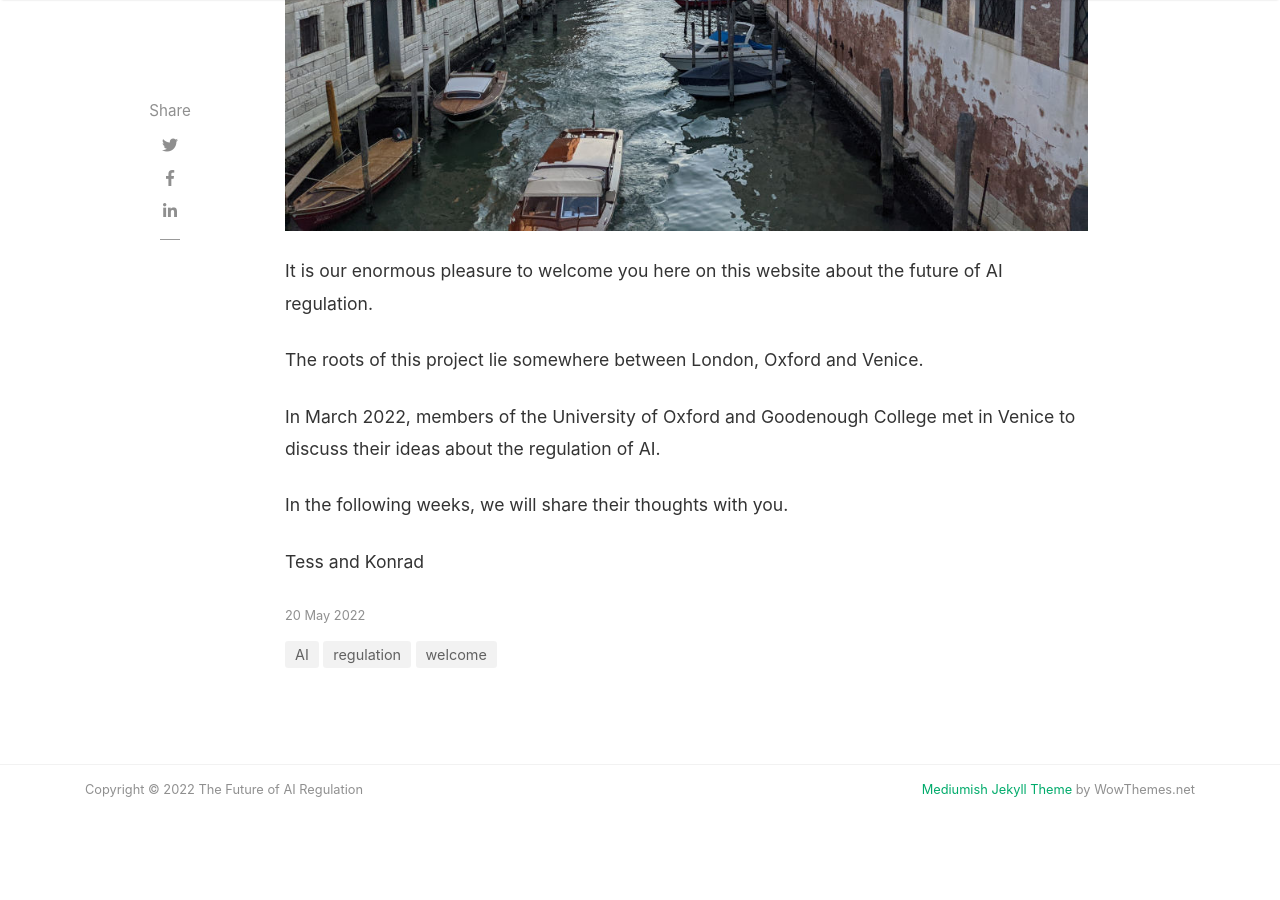
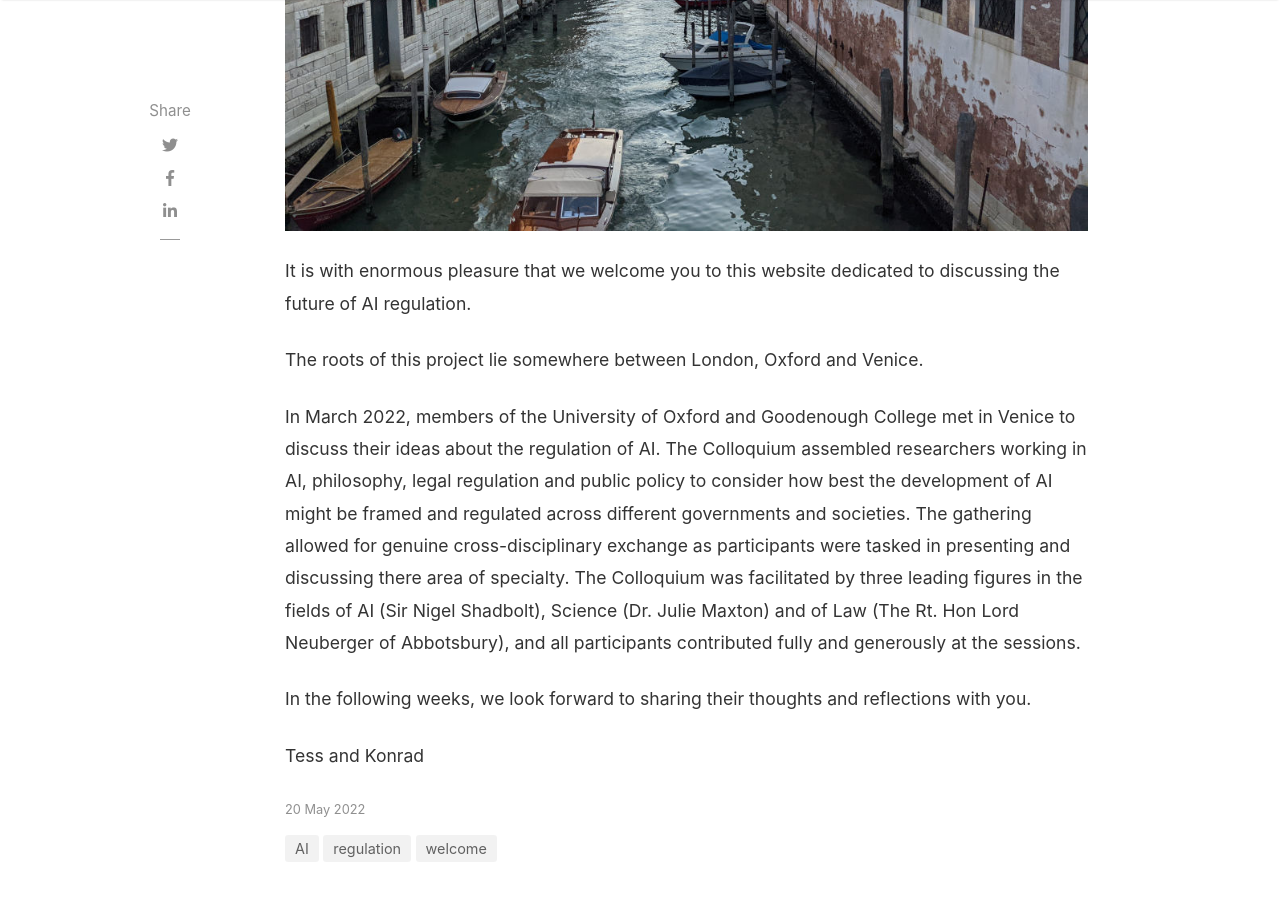
Before and after one commit to kasnder/aireg, a Jekyll site: the page built from _posts/2022-05-20-welcome.md, in a window 1280 px wide and 900 px high, scrolled down 817 px. Built offline with Jekyll 4.4.1, drawn with Linux system fonts in a browser that asks for light colours; nearby versions of some CDN libraries; before the commit the page ends 1690 px from its top, so only the background shows below that; some of the changed text lies outside the part shown.

Commit message:
Update 2022-05-20-welcome.md

```diff
--- a/_posts/2022-05-20-welcome.md
+++ b/_posts/2022-05-20-welcome.md
@@ -8,12 +8,12 @@ featured: false
 hidden: false
 ---
 
-It is our enormous pleasure to welcome you here on this website about the future of AI regulation.
+It is with enormous pleasure that we welcome you to this website dedicated to discussing the future of AI regulation.
 
 The roots of this project lie somewhere between London, Oxford and Venice.
 
-In March 2022, members of the University of Oxford and Goodenough College met in Venice to discuss their ideas about the regulation of AI.
+In March 2022, members of the University of Oxford and Goodenough College met in Venice to discuss their ideas about the regulation of AI. The Colloquium assembled researchers working in AI, philosophy, legal regulation and public policy to consider how best the development of AI might be framed and regulated across different governments and societies. The gathering allowed for genuine cross-disciplinary exchange as participants were tasked in presenting and discussing there area of specialty. The Colloquium was facilitated by three leading figures in the fields of AI (Sir Nigel Shadbolt), Science (Dr. Julie Maxton) and of Law (The Rt. Hon Lord Neuberger of Abbotsbury), and all participants contributed fully and generously at the sessions.
 
-In the following weeks, we will share their thoughts with you.
+In the following weeks, we look forward to sharing their thoughts and reflections with you.
 
 Tess and Konrad
```
Also changed, not shown: other parts of _posts/2022-05-20-welcome.md (+1 -1 lines).
